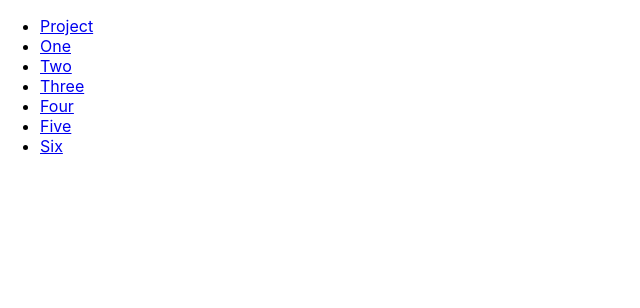
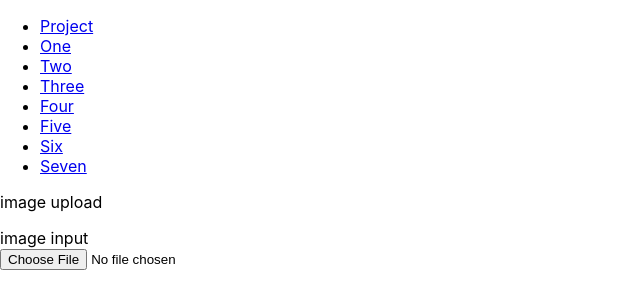
Before and after one commit to shashimehta03/React-Revison, a React (Create React App) app: page /seven in a window 1280 px wide. Shown: the top 308 px of the page, without its empty margins (0-640 px from the left). Built offline with nearby package versions, Linux system fonts and the light colour scheme.

Commit message:
upto seven

```diff
--- a/src/App.js
+++ b/src/App.js
@@ -7,6 +7,7 @@ import Three from './Three';
 import Four from './Four';
 import Five from './Five';
 import Six from './Six';
+import Seven from './Seven';
 
 function App() {
   return (
@@ -34,6 +35,9 @@ function App() {
             <li>
               <Link to='/six'>Six</Link>
             </li>
+            <li>
+              <Link to='/seven'>Seven</Link>
+            </li>
 
         </ul>
 
@@ -43,7 +47,9 @@ function App() {
     <Route path='/three' element={<Three/>}/>
     <Route path='/four' element={<Four/>}/>
     <Route path ='/five' element={<Five/>}/>
-    <Route Path ='/six' element={<six/>}/>
+    <Route path ='/six' element={<six/>}/> // this is not woking as router is implemented here
+    <Route path='/seven' element={<Seven/>}/>
+
     </Routes>
 
     </div>
--- /dev/null
+++ b/src/Seven.js
@@ -0,0 +1,24 @@
+import React, { useState } from "react"
+
+const Seven = (props) => {
+    const [image,setImage]=useState(null);
+
+    const handelimage=(e)=>{
+        setImage(e.target.files[0]);
+    }
+  return (
+    <div>
+      <p>image upload</p>
+      <div>
+        <label>
+            image input <br/>
+            <input type="file" accept="image/*" onChange={handelimage} />
+
+        </label>
+        {image && <img src={URL.createObjectURL(image)} alt="uploadded"/>}
+      </div>
+    </div>
+  )
+};
+
+export default Seven;
```
Also changed, not shown: src/Eight.js (added, +11 -0 lines).
